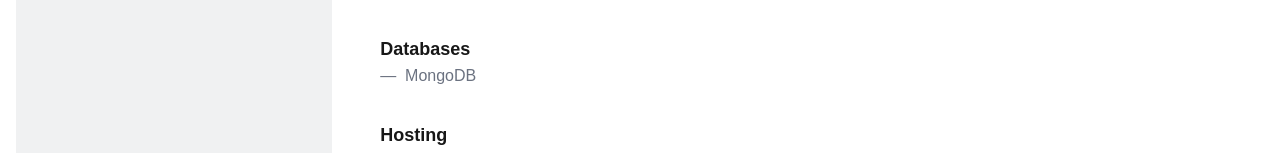
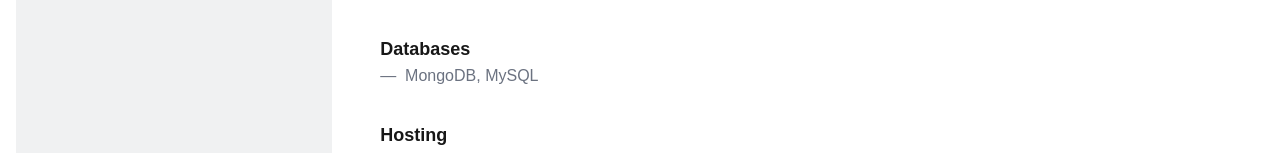
Before and after one commit to swarajphalke/swaraj-phalke, a Next.js app: page / in a window 1280 px wide. Shown: the part 572-725 px from the top of the page. Built offline with nearby package versions, Linux system fonts and the light colour scheme.

Commit message:
final correction

```diff
--- a/app/constants.ts
+++ b/app/constants.ts
@@ -23,8 +23,8 @@
       "Features a dynamic UI with seamless integration of React and REST API for smooth user interaction.",
     ],
     links: {
-      live: "https://exclusive-store-beta.vercel.app",
-      github: "https://github.com/vikas-saini-7/exclusive-store",
+      live: "https://gemini-clone-xi-one.vercel.app/",
+      github: "https://github.com/swarajphalke/gemini-clone",
     },
     image: "exclusive-store.png",
   },
--- a/components/sidebar/Skills.tsx
+++ b/components/sidebar/Skills.tsx
@@ -26,7 +26,7 @@
     },
     {
       title: "Databases",
-      skills: ["MongoDB"],
+      skills: ["MongoDB","MySQL"],
     },
     {
       title: "Hosting",
```
